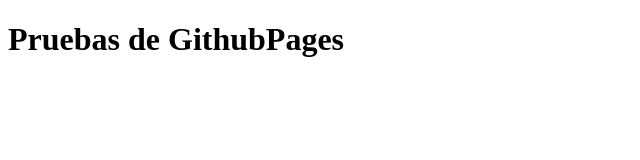
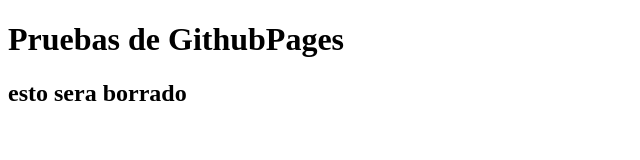
Before and after one commit to No-Igna/prueba-ghpage, a plain HTML site: page index.html in a window 1280 px wide. Shown: the whole page, without its empty margins (0-640 px from the left). Drawn offline with Linux system fonts and the light colour scheme.

Commit message:
develop created

```diff
--- a/index.html
+++ b/index.html
@@ -6,6 +6,7 @@
     <title>Document</title>
 </head>
 <body>
-    <h1>Pruebas de GithubPages</h1>
+	<h1>Pruebas de GithubPages</h1>
+	<h2>esto sera borrado</h2>
 </body>
 </html>
```
